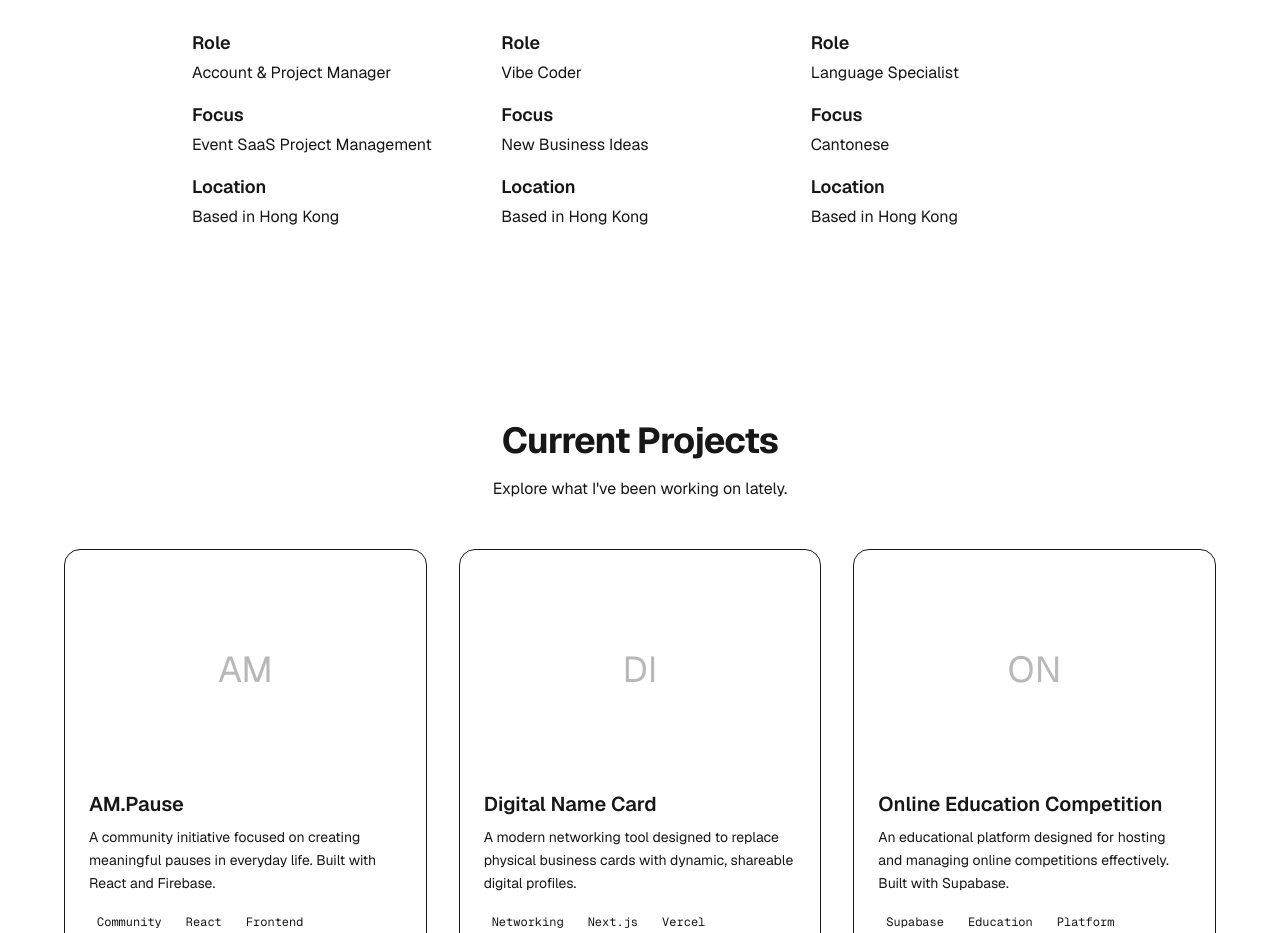
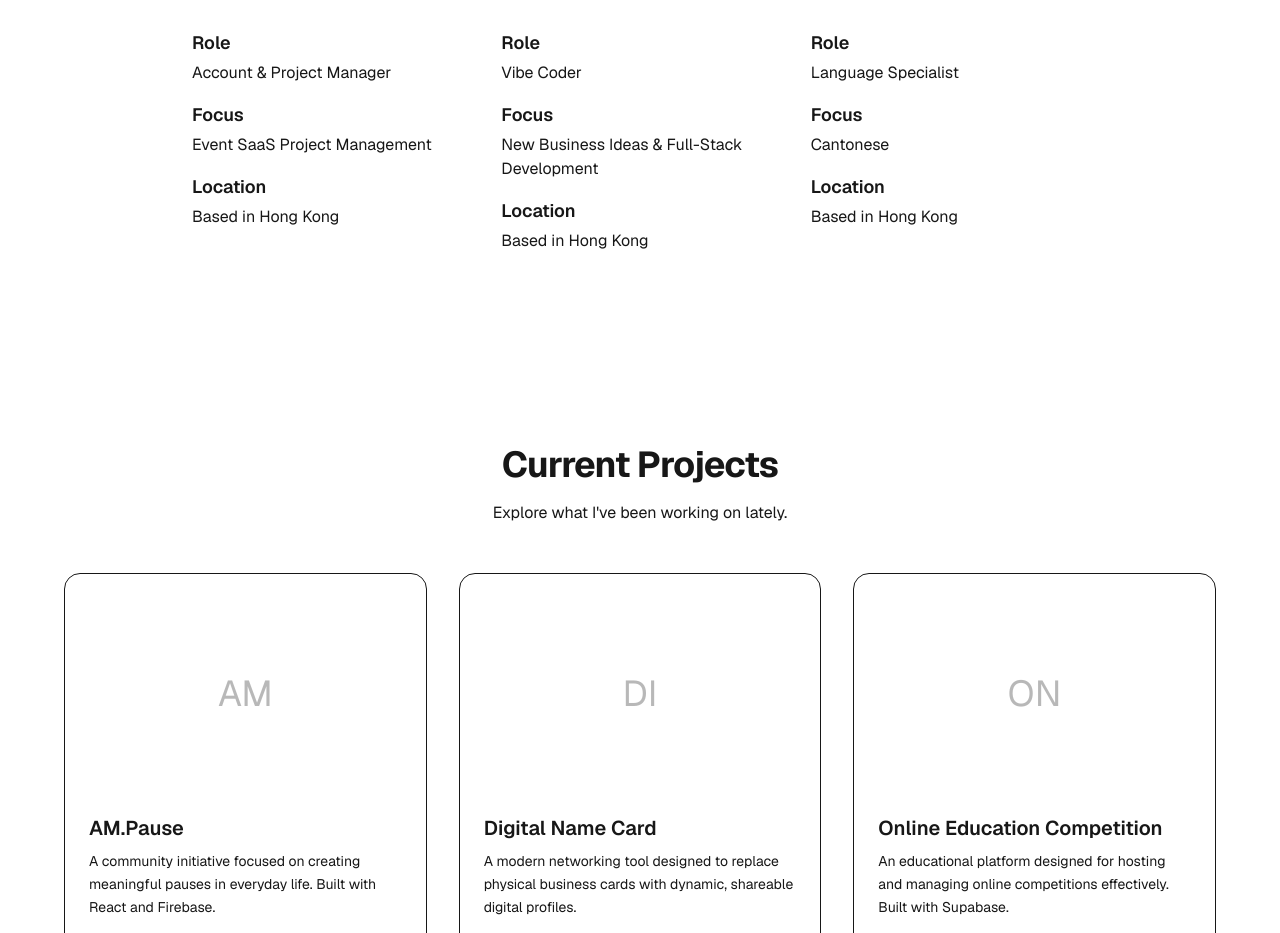
Before and after one commit to claudiatsoi/claunode-website, a Next.js app: page / in a window 1280 px wide. Shown: the part 1240-2173 px from the top of the page. Built offline with nearby package versions, Linux system fonts and the light colour scheme; no server answers.

Commit message:
update for duties for vibe coder

```diff
--- a/components/About.tsx
+++ b/components/About.tsx
@@ -11,7 +11,7 @@ const roles = [
   },
   {
     role: "Vibe Coder",
-    focus: "New Business Ideas",
+    focus: "New Business Ideas & Full-Stack Development",
     location: "Based in Hong Kong"
   },
   {
```
